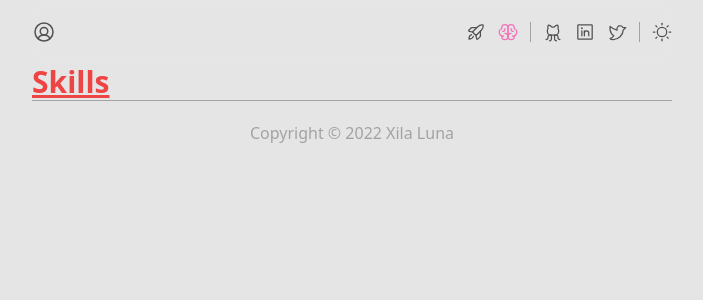
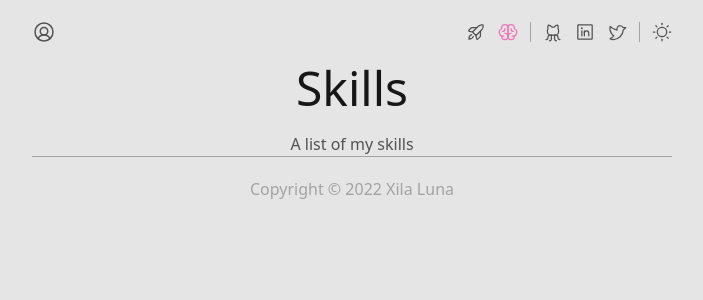
Before and after one commit to xilaluna/xilaluna.com, a Next.js app: page /skills in a window 1280 px wide. Shown: the top 300 px of the page, without its empty margins (288-991 px from the left). Built offline with nearby package versions, Linux system fonts and the light colour scheme.

Commit message:
[update] skills page

```diff
--- a/pages/skills.tsx
+++ b/pages/skills.tsx
@@ -1,7 +1,15 @@
 import type { NextPage } from 'next';
 
 const Skills: NextPage = () => {
-  return <h1 className="text-3xl font-bold text-red-500 underline">Skills</h1>;
+  return (
+    <div className="page-container">
+      <div className="flex flex-col items-center justify-center space-y-5">
+        <h1 className="main-heading">Skills</h1>
+        <p className="text-center">A list of my skills</p>
+      </div>
+      <div className="border-divider"></div>
+    </div>
+  );
 };
 
 export default Skills;
```
